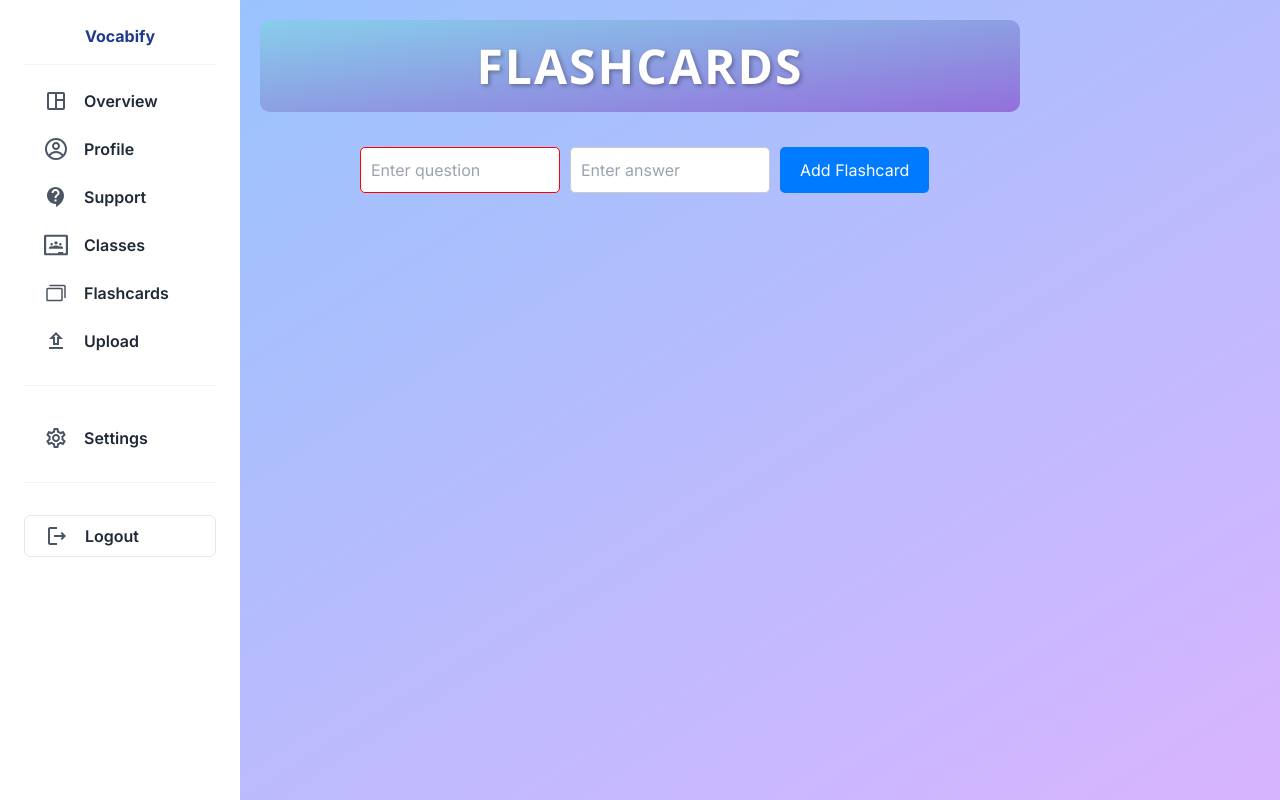
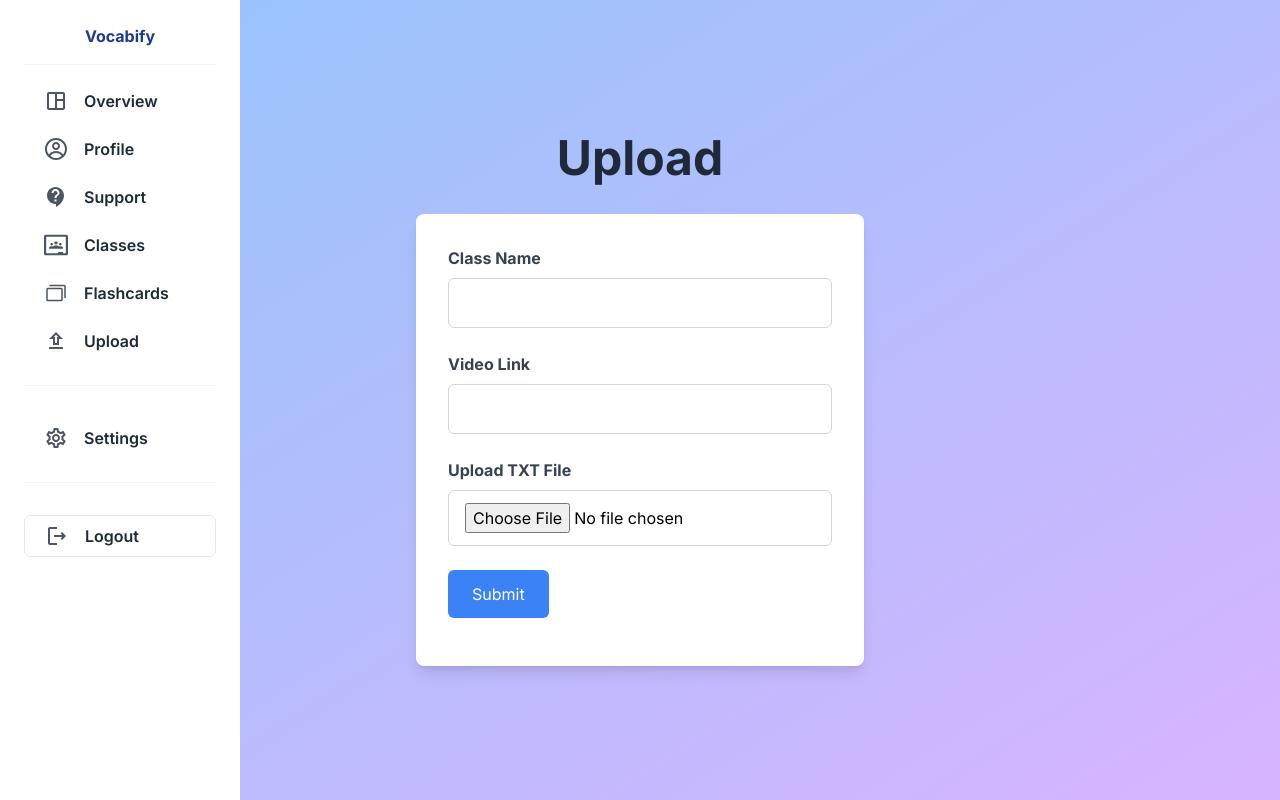
Before and after one commit to shivamsyal/vocabify, a Next.js app in the folder vocabify/: page / in a window 1280 px wide. Built offline with nearby package versions, Linux system fonts and the light colour scheme.

Commit message:
adding page toggling functionality

```diff
--- a/vocabify/package.json
+++ b/vocabify/package.json
@@ -13,7 +13,7 @@
     "next": "14.1.0",
     "react": "^18",
     "react-dom": "^18",
-    "react-icons": "^5.0.1"
+    "react-icons": "^5.1.0"
   },
   "devDependencies": {
     "autoprefixer": "^10.0.1",
--- a/vocabify/src/app/page.js
+++ b/vocabify/src/app/page.js
@@ -1,13 +1,16 @@
+'use client';
 import SideNavbar from "@/components/SideNavbar";
 import Upload from "@/components/UploadForm";
 import Image from "next/image";
 import Flashcards from "@/components/FlashCards";
+import { useState } from 'react';
 export default function Home() {
+  const [selectedComponent, setSelectedComponent] = useState('Upload');
   return (
-    <div className= "grid-cols-2">
-      <SideNavbar/>
-      {/* <Upload/>  */}
-      <Flashcards/>
+    <div className="grid-cols-2">
+      <SideNavbar onComponentChange={setSelectedComponent} />
+      {selectedComponent === 'Flashcards' && <Flashcards/>}
+      {selectedComponent === 'Upload' && <Upload/>}
     </div>
   );
 }
--- a/vocabify/src/components/SideNavbar.js
+++ b/vocabify/src/components/SideNavbar.js
@@ -14,9 +14,13 @@ import {
 import { PiCards } from "react-icons/pi";
 import { CgProfile } from "react-icons/cg";
 import { SiGoogleclassroom } from "react-icons/si";
+import Link from 'next/link';
 
 
-function SideNavbar() {
+function SideNavbar({onComponentChange}) {
+  const handleComponentSelection = (componentName) => {
+    onComponentChange(componentName);
+  }
   return (
     <div className="p-6 w-1/2 h-screen bg-white z-20 fixed top-0 -left-96 lg:left-0 lg:w-60  peer-focus:left-0 peer:transition ease-out delay-150 duration-200">
       <div className="flex flex-col justify-start item-center">
@@ -48,13 +52,13 @@ function SideNavbar() {
               Classes
             </h3>
           </div>
-          <div className="flex  mb-2 justify-start items-center gap-4 pl-5 hover:bg-gray-900 p-2 rounded-md group cursor-pointer hover:shadow-lg m-auto">
+          <div className="flex  mb-2 justify-start items-center gap-4 pl-5 hover:bg-gray-900 p-2 rounded-md group cursor-pointer hover:shadow-lg m-auto" onClick={() => onComponentChange('Flashcards')}>
             <PiCards className="text-2xl text-gray-600 group-hover:text-white "/>
             <h3 className="text-base text-gray-800 group-hover:text-white font-semibold ">
               Flashcards
             </h3>
           </div>
-          <div className="flex  mb-2 justify-start items-center gap-4 pl-5 hover:bg-gray-900 p-2 rounded-md group cursor-pointer hover:shadow-lg m-auto">
+          <div className="flex  mb-2 justify-start items-center gap-4 pl-5 hover:bg-gray-900 p-2 rounded-md group cursor-pointer hover:shadow-lg m-auto" onClick={() => onComponentChange('Upload')}>
           <MdOutlineUpload className="text-2xl text-gray-600 group-hover:text-white " />
             <h3 className="text-base text-gray-800 group-hover:text-white font-semibold ">
               Upload
```
Also changed, not shown: 2 other files (tests, documents, lock files or other folders).
